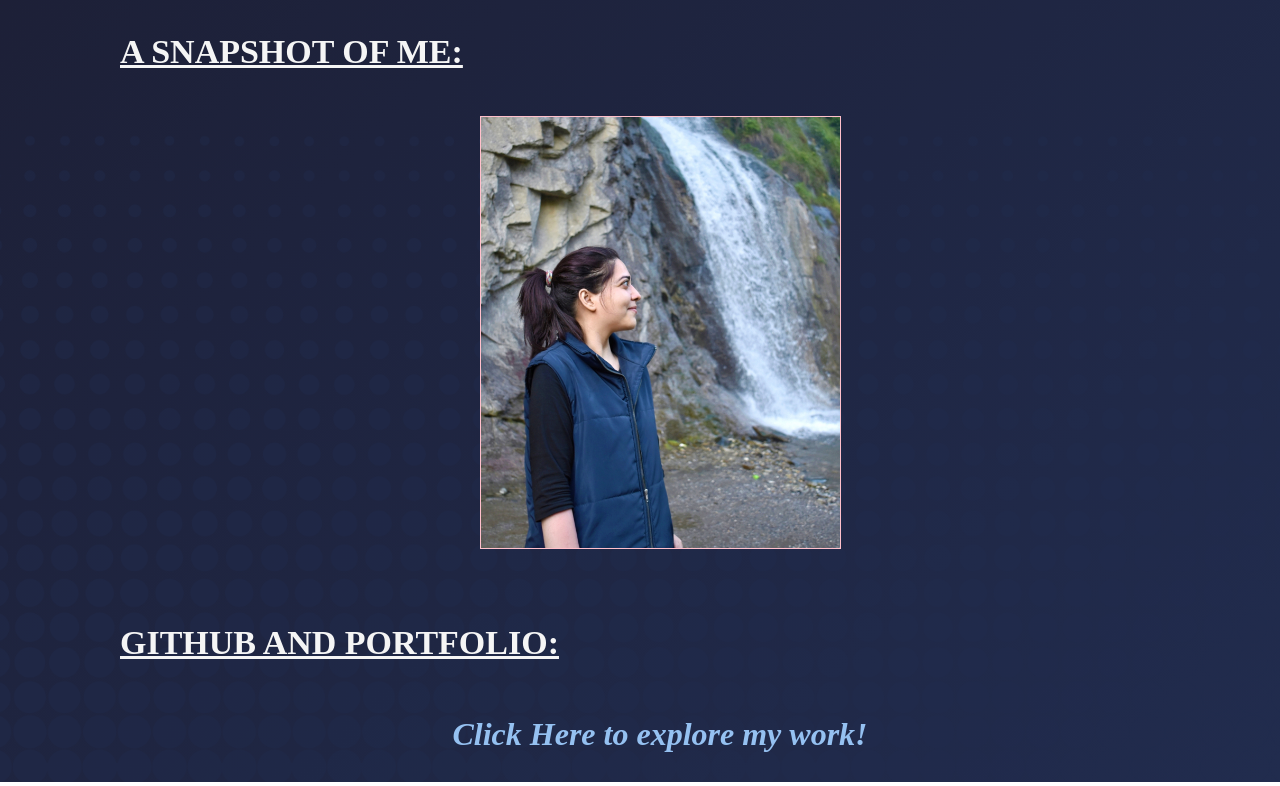
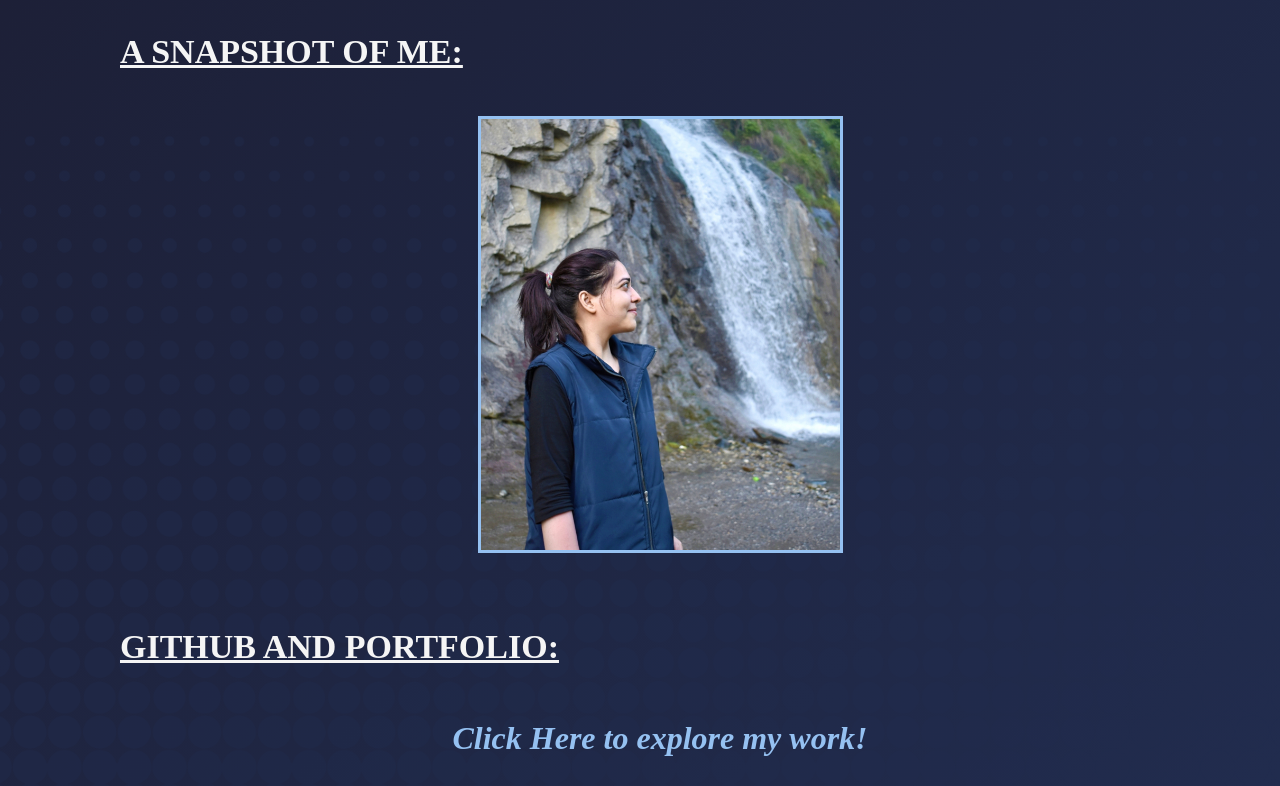
Before and after one commit to urva-shoaib/Samz, a plain HTML site: page index.html in a window 1280 px wide. Shown: the part 1025-1811 px from the top of the page. Drawn offline with Linux system fonts and the light colour scheme.

Commit message:
Update index.html

```diff
--- a/index.html
+++ b/index.html
@@ -174,7 +174,7 @@
             width: 100%; /* Makes the image responsive */
             max-width: 359px; /* Limit the width for larger screens */
             height: auto; /* Maintain aspect ratio */
-            border: 1px solid #FFC0CB;
+            border: 3px solid #95C1F1;
             margin: 20px auto;
             display: block;
         }
```
